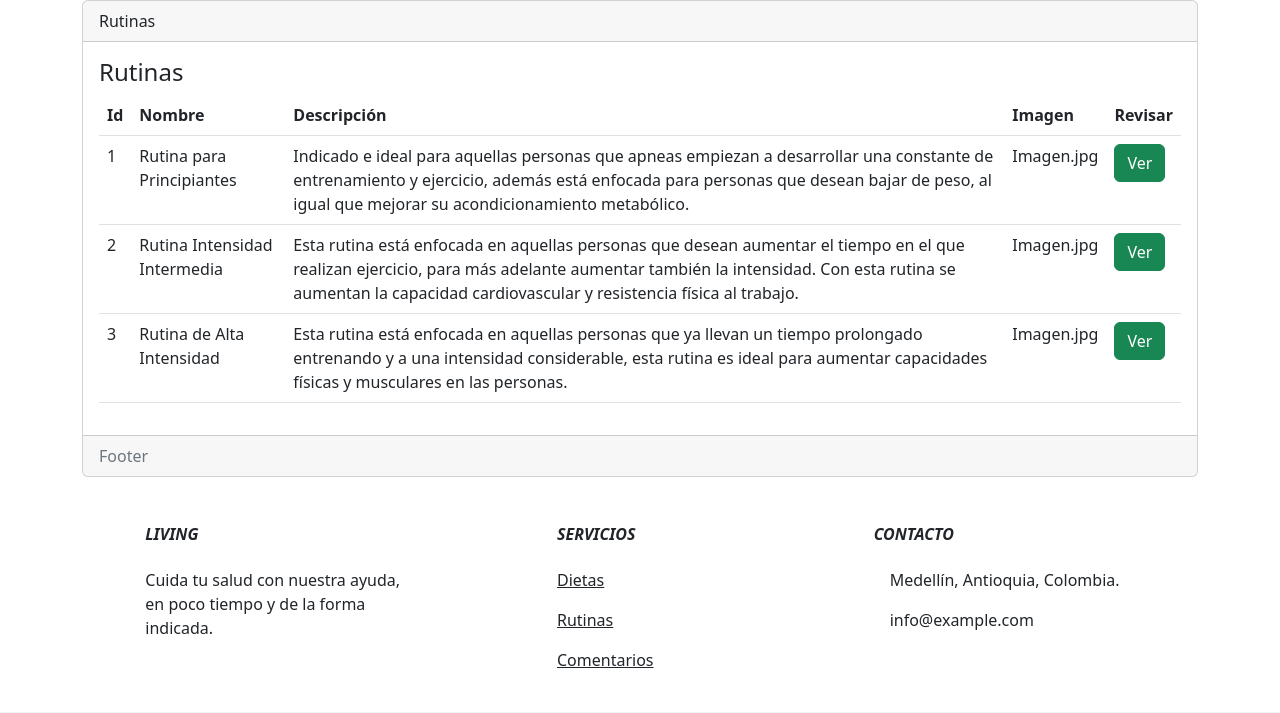
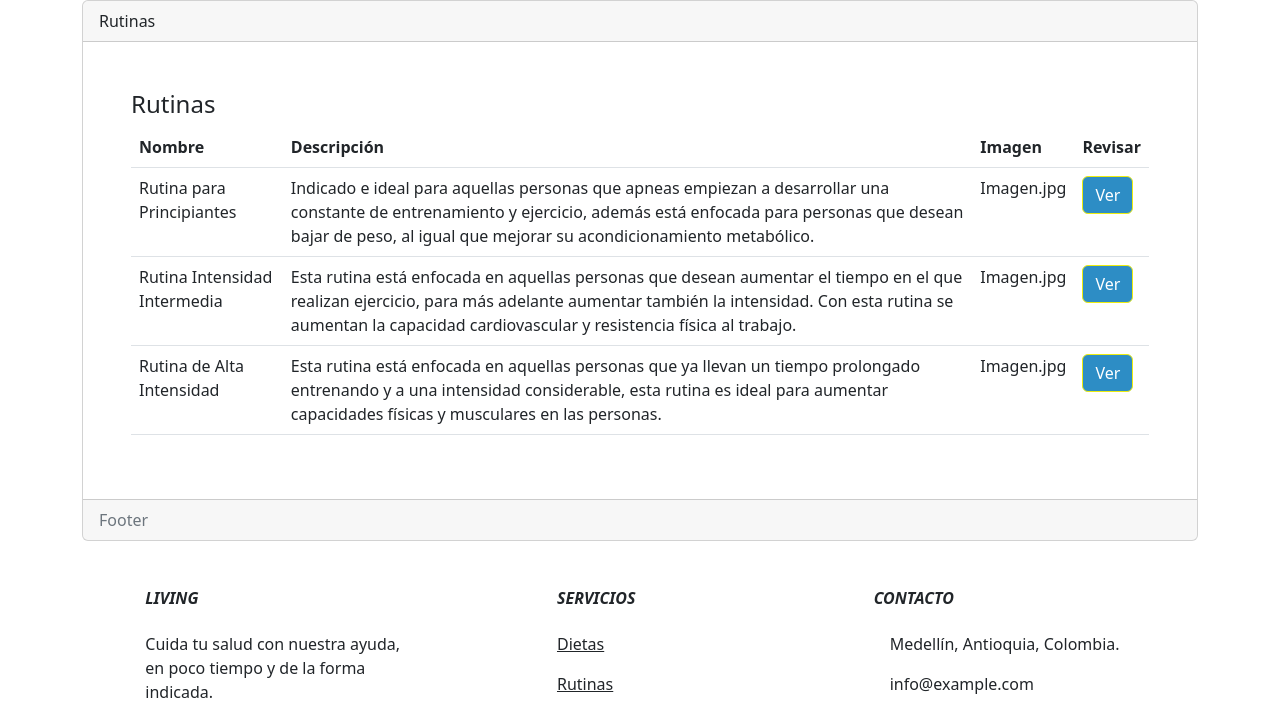
Before and after one commit to JuanesPavas19/Living-Project-EAFIT, a Django app: page /rutinas in a window 1280 px wide. Shown: the part 82-795 px from the top of the page. Run offline with Django 4.2, Linux system fonts and the light colour scheme.

Commit message:
cambios en diseño, por ahora se dejaron de mostrar desde db para cambios en la db

```diff
--- a/movie/templates/rutinas.html
+++ b/movie/templates/rutinas.html
@@ -6,13 +6,12 @@
     <div class="card-header">
         Rutinas
     </div>
-    <div class="card-body">
+    <div class="card-body p-5">
         <h4 class="card-title">Rutinas</h4>
         <div class="table-responsive">
             <table class="table">
                 <thead>
                     <tr>
-                        <th scope="col">Id</th>
                         <th scope="col">Nombre</th>
                         <th scope="col">Descripción</th>
                         <th scope="col">Imagen</th>
@@ -21,25 +20,25 @@
                 </thead>
                 <tbody>
                     <tr>
-                        <td>1</td>
                         <td>Rutina para Principiantes</td>
                         <td>Indicado e ideal para aquellas personas que apneas empiezan a desarrollar una constante de entrenamiento y ejercicio, además está enfocada para personas que desean bajar de peso, al igual que mejorar su acondicionamiento metabólico.</td>
                         <td>Imagen.jpg</td>
-                        <td><a class="btn btn-success" href="rutinas/r1" role="button">Ver</a></td>
+                        <td><a class="btn btn-success" style="
+                            background-color: rgb(45, 141, 197); border-color: rgb(236, 236, 16);" href="rutinas/r1" role="button">Ver</a></td>
                     </tr>
                     <tr>
-                        <td>2</td>
                         <td>Rutina Intensidad Intermedia</td>
                         <td>Esta rutina está enfocada en aquellas personas que desean aumentar el tiempo en el que realizan ejercicio, para más adelante aumentar también la intensidad. Con esta rutina se aumentan la capacidad cardiovascular y resistencia física al trabajo.</td>
                         <td>Imagen.jpg</td>
-                        <td><a class="btn btn-success" href="rutinas/r2" role="button">Ver</a></td> <!--sin crear-->
+                        <td><a class="btn btn-success" style="
+                            background-color: rgb(45, 141, 197); border-color: rgb(236, 236, 16);" href="rutinas/r2" role="button">Ver</a></td> <!--sin crear-->
                     </tr>
                     <tr>
-                        <td>3</td>
                         <td>Rutina de Alta Intensidad</td>
                         <td>Esta rutina está enfocada en aquellas personas que ya llevan un tiempo prolongado entrenando y a una intensidad considerable, esta rutina es ideal para aumentar capacidades físicas y musculares en las personas.</td>
                         <td>Imagen.jpg</td>
-                        <td><a class="btn btn-success" href="rutinas/r3" role="button">Ver</a></td> <!--sin crear-->
+                        <td><a class="btn btn-success" style="
+                            background-color: rgb(45, 141, 197); border-color: rgb(236, 236, 16);" href="rutinas/r3" role="button">Ver</a></td> <!--sin crear-->
                     </tr>
                 </tbody>
             </table>
```
